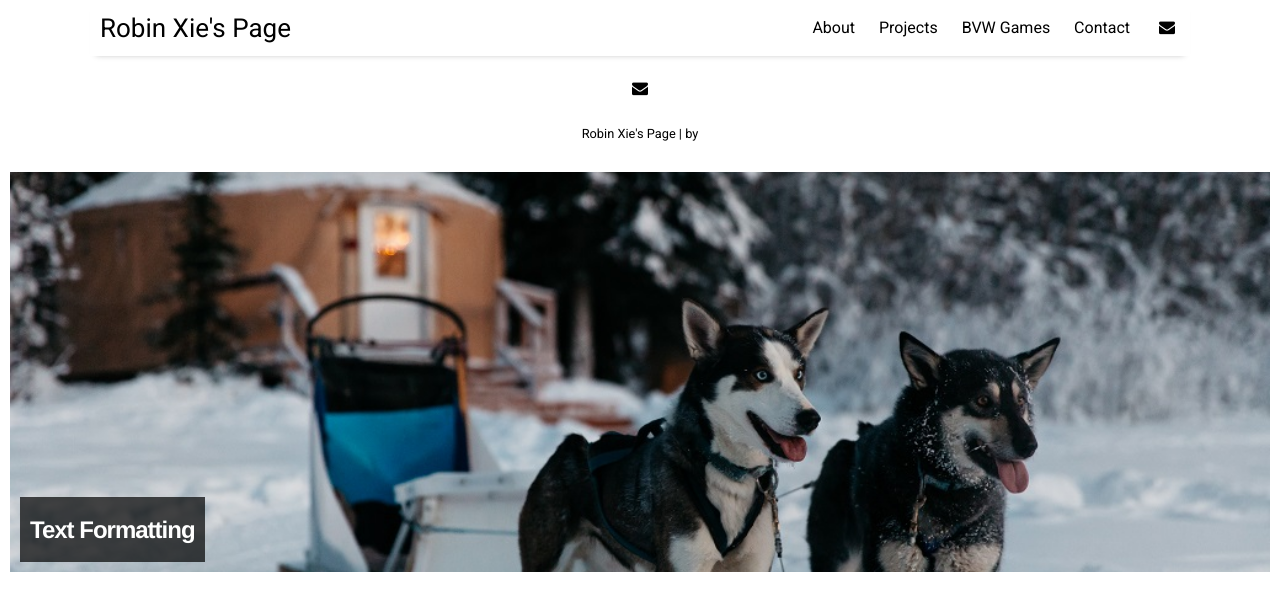
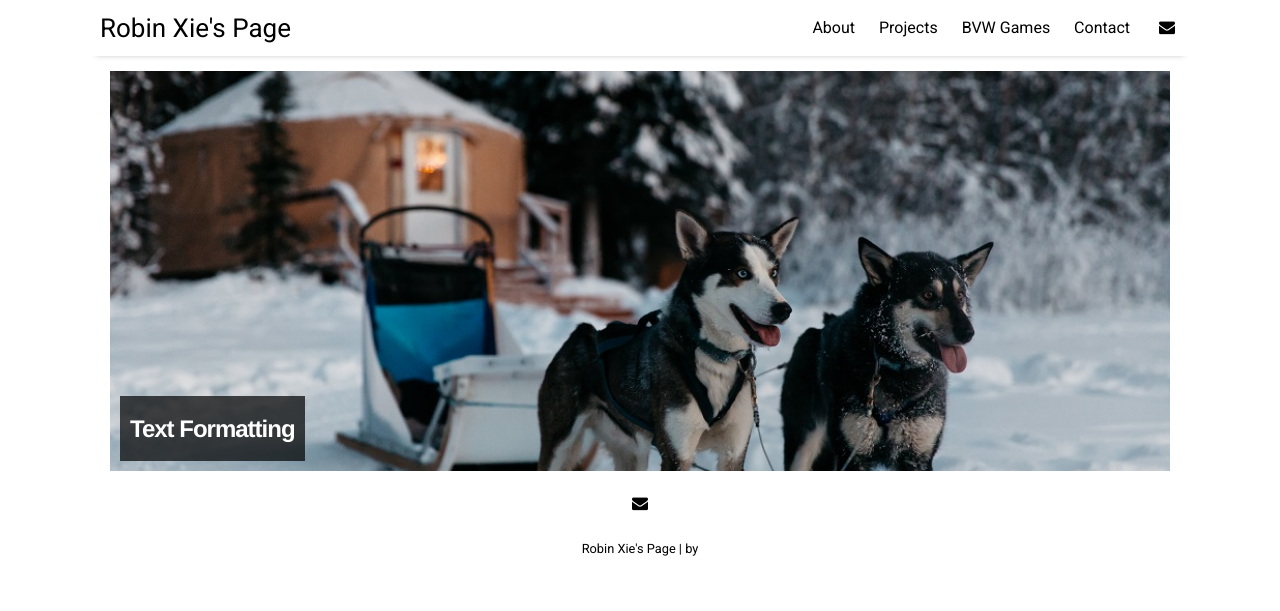
Before and after one commit to Sika-R/Sika-R.github.io, a Jekyll site: the page built from pages/sample-posts.md, in a window 1280 px wide. Shown: the top 611 px of the page. Built offline with Jekyll 4.4.1, drawn with Linux system fonts in a browser that asks for light colours; nearby versions of some CDN libraries.

Commit message:
change category layout

```diff
--- a/_layouts/category.html
+++ b/_layouts/category.html
@@ -1,23 +1,6 @@
-<!-- ---
+---
 layout: default
---- -->
-
-<!doctype html>
-<html>
-  {% include head.html %}
-  <body>
-    <div class="container">
-<!--       <article>
-        {{ content }}
-      </article> -->
-      {% include header.html %}
-      <div class="content-wrapper">
-        {{ content }}
-      </div>
-      {% include footer.html %}
-    </div>
-  </body>
-</html>
+---
 
 {% for post in site.posts %}
   {% if post.categories contains page.category %}
```
